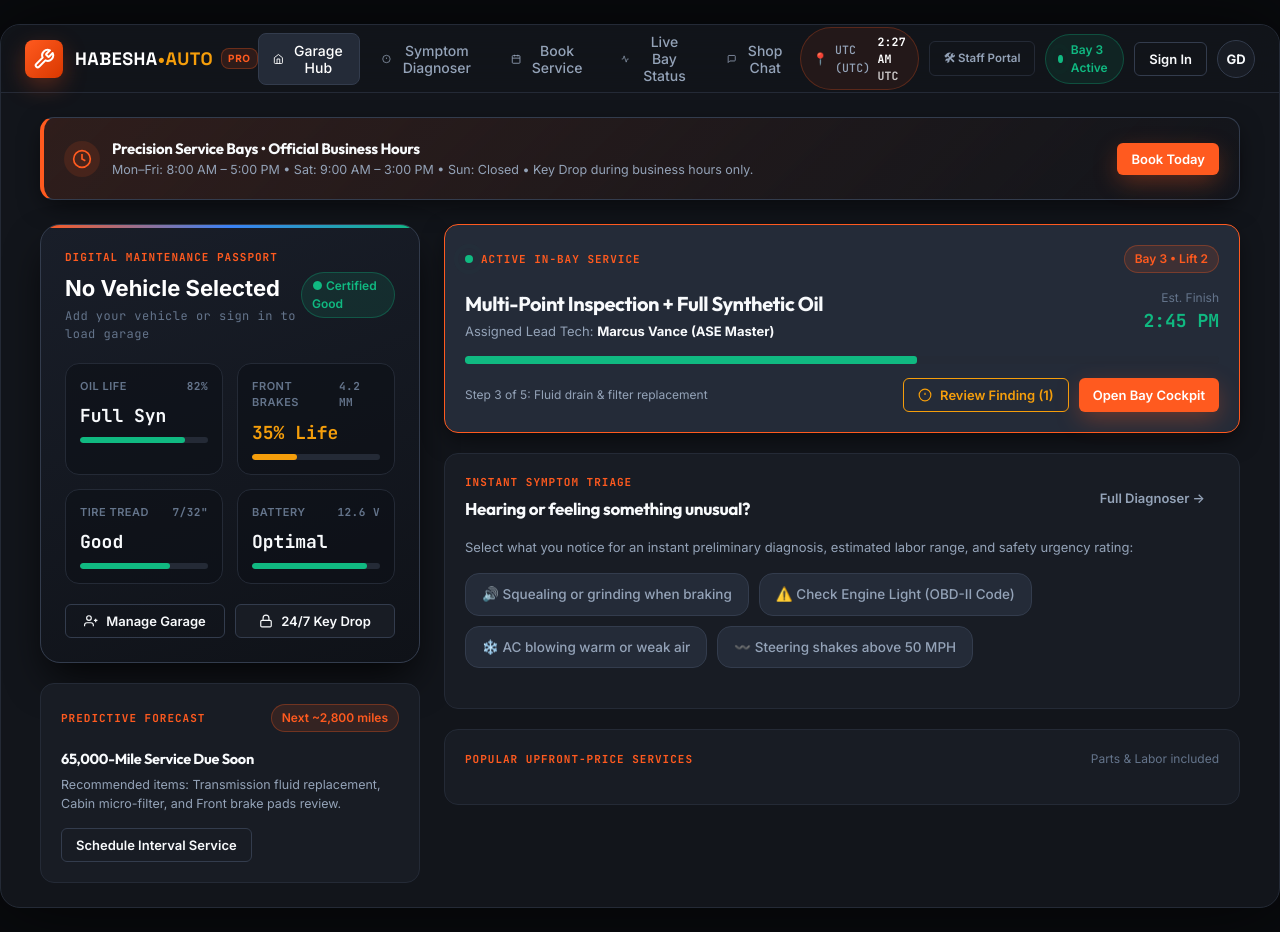
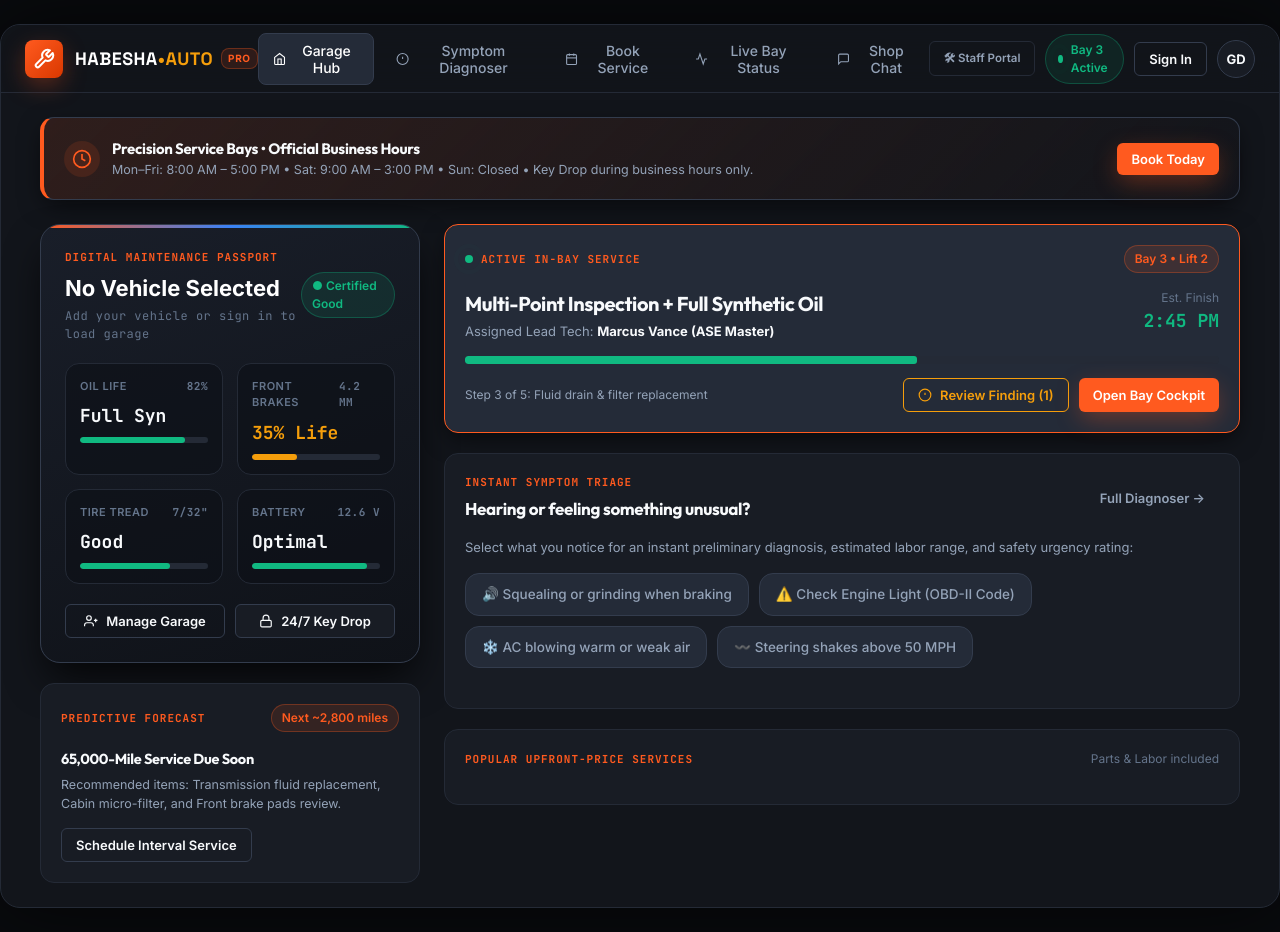
Before and after one commit to ayagirma/Habesha-Auto, a website: page client/index.html in a window 1280 px wide. Drawn offline with Linux system fonts and the light colour scheme.

Commit message:
style: remove time badge from top navigation menu

```diff
--- a/client/index.html
+++ b/client/index.html
@@ -55,12 +55,7 @@
 
     <!-- Header Right Action Area -->
     <div class="nav-actions">
-      <!-- Geographic Time & Timezone Indicator -->
-      <div class="geo-time-badge" id="nav-geo-time-badge" title="Your Live Geographic Timezone & Local Timestamp">
-        <span class="geo-pin">&#x1F4CD;</span>
-        <span class="geo-tz" id="nav-geo-tz">Locating...</span>
-        <span class="geo-time font-mono" id="nav-geo-clock">--:--</span>
-      </div>
+
       <a href="admin" class="btn btn-ghost btn-sm nav-staff-btn" title="Staff Portal (Role-based Technician &amp; Manager Access)" style="font-size:11.5px; border:1px solid var(--border-subtle); display:inline-flex; align-items:center; gap:6px; color:var(--text-secondary);">
         &#x1F6E0; Staff Portal
       </a>
```
